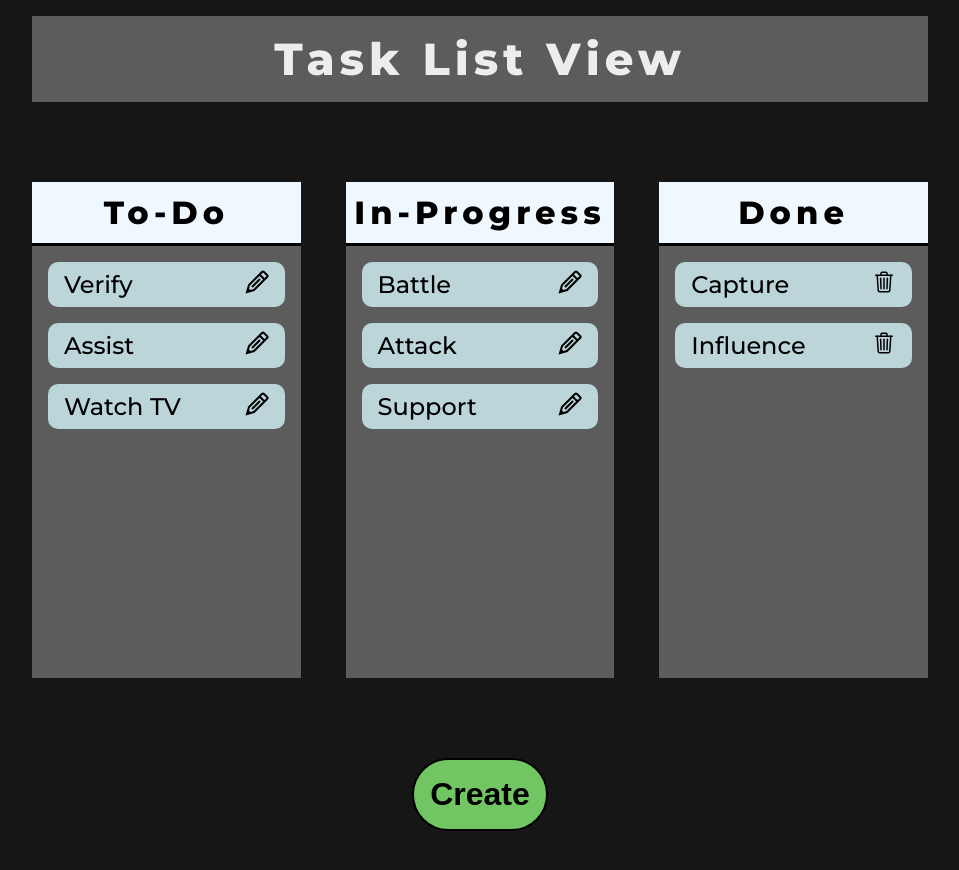
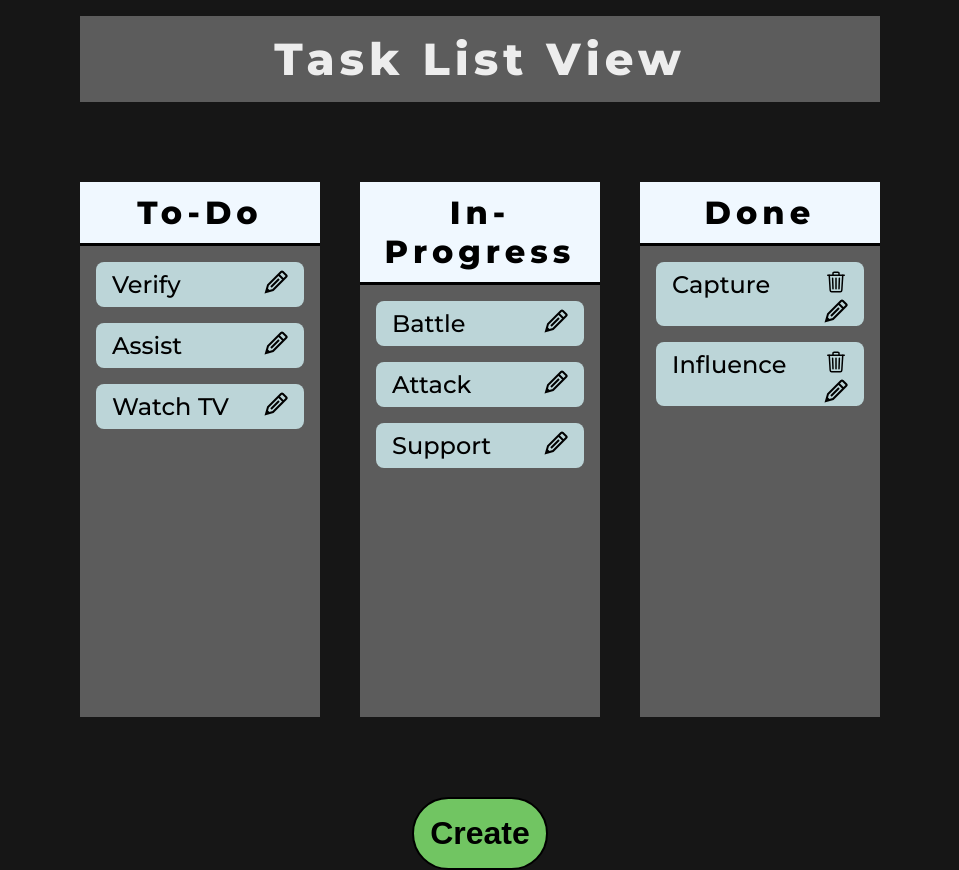
Before and after one commit to brijeshdobariya07/brilworks-training, a React (Create React App) app in the folder week2-jira-task/: page / in a window 1280 px wide. Shown: the whole page, without its empty margins (160-1119 px from the left). Before the commit the page ends 831 px from the top, so only its background shows below. Built offline with nearby package versions, Linux system fonts and the light colour scheme.

Commit message:
completing to-do task

```diff
--- a/week2-jira-task/src/components/JiraContainer.js
+++ b/week2-jira-task/src/components/JiraContainer.js
@@ -10,12 +10,16 @@ class JiraContainer extends Component {
     this.state = {
       status: false,
       taskData: data,
+      editTask: {},
     };
     this.statusHandler = this.statusHandler.bind(this);
   }
 
-  statusHandler() {
+  currentTask;
+
+  statusHandler(task) {
     this.setState({ status: !this.state.status });
+    this.currentTask = task;
   }
 
   render() {
@@ -30,6 +34,7 @@ class JiraContainer extends Component {
           <CreateView
             statusHandler={this.statusHandler}
             taskData={this.state.taskData}
+            currentTask={this.currentTask}
           />
         )}
       </div>
--- a/week2-jira-task/src/components/create-view-components/CreateBody.js
+++ b/week2-jira-task/src/components/create-view-components/CreateBody.js
@@ -1,13 +1,55 @@
-import React from "react";
+import React, { useEffect, useState } from "react";
 
-function CreateBody() {
+function CreateBody(props) {
+  const [titleName, setTitleName] = useState("");
+  const [descName, setDescName] = useState("");
+  const [statusName, setStatusName] = useState("");
+  let taskData = props.taskData;
+
+  const { title, desc, status } = props.currentTask || {
+    title: "",
+    desc: "",
+    status: "",
+  };
+
+  useEffect(() => {
+    setTitleName(title);
+    setDescName(desc);
+    setStatusName(status);
+  }, [title, desc, status]);
+
+  const updateTask = (e) => {
+    e.preventDefault();
+
+    if (title && desc && status) {
+      const editTaskIndex = taskData.findIndex((task) => {
+        return task.title === title && task.status === status;
+      });
+      taskData[editTaskIndex].title = titleName;
+      taskData[editTaskIndex].desc = descName;
+      taskData[editTaskIndex].status = statusName;
+    } else {
+      taskData.push({ title: titleName, desc: descName, status: statusName });
+    }
+    setTitleName("");
+    setDescName("");
+    setStatusName("");
+  };
+
   return (
     <div>
       <div className="create-task-container">
-        <form action="">
+        <form>
           <div>
             <label htmlFor="title">Title</label>
-            <input type="text" id="title" placeholder="Title Name" />
+            <input
+              type="text"
+              id="title"
+              placeholder="Title Name"
+              onChange={(e) => setTitleName(e.target.value)}
+              value={titleName}
+              required
+            />
           </div>
           <div>
             <label htmlFor="desc">Description</label>
@@ -16,18 +58,26 @@ function CreateBody() {
               id="desc"
               rows="5"
               placeholder="Description About Task"
+              onChange={(e) => setDescName(e.target.value)}
+              value={descName}
             ></textarea>
           </div>
           <div>
             <label htmlFor="status">Status</label>
-            <select name="status" id="status">
+            <select
+              name="status"
+              id="status"
+              onChange={(e) => setStatusName(e.target.value)}
+              value={statusName}
+            >
+              <option>-- Select --</option>
               <option value="to-do">To-Do</option>
               <option value="in-progress">In-Progress</option>
               <option value="done">Done</option>
             </select>
           </div>
           <div>
-            <button>ADD</button>
+            <button onClick={updateTask}>ADD / Update</button>
           </div>
         </form>
       </div>
--- a/week2-jira-task/src/components/create-view-components/CreateView.js
+++ b/week2-jira-task/src/components/create-view-components/CreateView.js
@@ -12,7 +12,11 @@ class CreateView extends Component {
     return (
       <div>
         <Header />
-        <CreateBody />
+        <CreateBody
+          taskData={this.props.taskData}
+          statusHandler={this.props.statusHandler}
+          currentTask={this.props.currentTask}
+        />
         <CloseButton statusHandler={this.props.statusHandler} />
       </div>
     );
--- a/week2-jira-task/src/components/list-view-components/ListBody.js
+++ b/week2-jira-task/src/components/list-view-components/ListBody.js
@@ -1,19 +1,40 @@
-import React from "react";
+import React, { useEffect, useState } from "react";
 import { GrEdit } from "react-icons/gr";
 import { IoTrashOutline } from "react-icons/io5";
 
 function ListBody(props) {
-  // const [toDoList, setToDoList] = useState();
-  // const [inProgressList, setInProgressList] = useState();
-  // const [doneList, setDoneList] = useState();
+  const [toDoList, setToDoList] = useState([]);
+  const [inProgressList, setInProgressList] = useState([]);
+  const [doneList, setDoneList] = useState([]);
 
+  useEffect(() => {
     const toDoTasks = props.taskData.filter((task) => task.status === "to-do");
+    setToDoList(toDoTasks);
+
     const inProgressTasks = props.taskData.filter(
       (task) => task.status === "in-progress"
     );
+    setInProgressList(inProgressTasks);
+
     const doneTasks = props.taskData.filter((task) => task.status === "done");
+    setDoneList(doneTasks);
+  }, [props.taskData]);
+
+  const handleIcon = (task) => {
+    props.statusHandler(task);
+  };
+
+  const deleteTaskIcon = (task) => {
+    const findDoneTaskIndex = props.taskData.findIndex((item) => {
+      return item.title === task.title && item.status === task.status;
+    });
+    props.taskData.splice(findDoneTaskIndex, 1);
+    const doneTasks = props.taskData.filter((task) => task.status === "done");
+    setDoneList(doneTasks);
+  };
 
   return (
+    <>
       <div className="list-elements-container">
         <center>
           <div className="list-elements">
@@ -21,13 +42,10 @@ function ListBody(props) {
               <h1>To-Do</h1>
 
               <div className="to-do-ele-content list-content">
-              {toDoTasks.map((task) => (
-                <div className="task-element" key={task.id}>
+                {toDoList.map((task, index) => (
+                  <div className="task-element" key={index}>
                     {task.title}
-                  <GrEdit
-                    className="icon"
-                    onClick={() => props.statusHandler()}
-                  />
+                    <GrEdit className="icon" onClick={() => handleIcon(task)} />
                   </div>
                 ))}
               </div>
@@ -37,13 +55,10 @@ function ListBody(props) {
               <h1>In-Progress</h1>
 
               <div className="in-progress-ele-content list-content">
-              {inProgressTasks.map((task) => (
-                <div className="task-element" key={task.id}>
+                {inProgressList.map((task, index) => (
+                  <div className="task-element" key={index}>
                     {task.title}
-                  <GrEdit
-                    className="icon"
-                    onClick={() => props.statusHandler()}
-                  />
+                    <GrEdit className="icon" onClick={() => handleIcon(task)} />
                   </div>
                 ))}
               </div>
@@ -53,9 +68,16 @@ function ListBody(props) {
               <h1>Done</h1>
 
               <div className="done-ele-content list-content">
-              {doneTasks.map((task) => (
-                <div className="task-element" key={task.id}>
-                  {task.title} <IoTrashOutline className="icon" />
+                {doneList.map((task, index) => (
+                  <div className="task-element" key={index}>
+                    {task.title}
+                    <IoTrashOutline
+                      className="icon"
+                      onClick={() => {
+                        deleteTaskIcon(task);
+                      }}
+                    />
+                    <GrEdit className="icon" onClick={() => handleIcon(task)} />
                   </div>
                 ))}
               </div>
@@ -63,6 +85,7 @@ function ListBody(props) {
           </div>
         </center>
       </div>
+    </>
   );
 }
 
--- a/week2-jira-task/src/components/style.css
+++ b/week2-jira-task/src/components/style.css
@@ -10,10 +10,11 @@ body {
 }
 .list-header,
 .create-header {
-  width: 70%;
-  margin: auto;
+  /* width: 70%; */
+  /* margin: auto; */
+  margin: 1rem 15rem 0;
   background: rgb(92, 92, 92);
-  margin-top: 1rem;
+  /* margin-top: 1rem; */
   font-size: 2.8rem;
   font-weight: 800;
   color: #ededed;
@@ -21,9 +22,10 @@ body {
 }
 .list-elements-container,
 .create-task-container {
-  width: 70%;
-  margin: auto;
-  margin-top: 5rem;
+  /* width: 70%; */
+  /* margin: auto; */
+  margin: 5rem 15rem 0;
+  /* margin-top: 5rem; */
   color: aliceblue;
 }
 .list-elements {
@@ -137,7 +139,7 @@ select {
   font-size: 1.5rem;
   padding: 0.5rem 1rem;
   margin: 1rem 1rem;
-  border-radius: 10px;
+  border-radius: 8px;
   background-color: #bcd5d8;
   color: black;
   text-align: left;
@@ -146,6 +148,7 @@ select {
 }
 .task-element .icon {
   float: right;
+  margin-left: 1rem;
 }
 .icon:hover {
   color: rgb(223, 29, 29);
```
Lines whose indentation alone changed are shown as unchanged.
